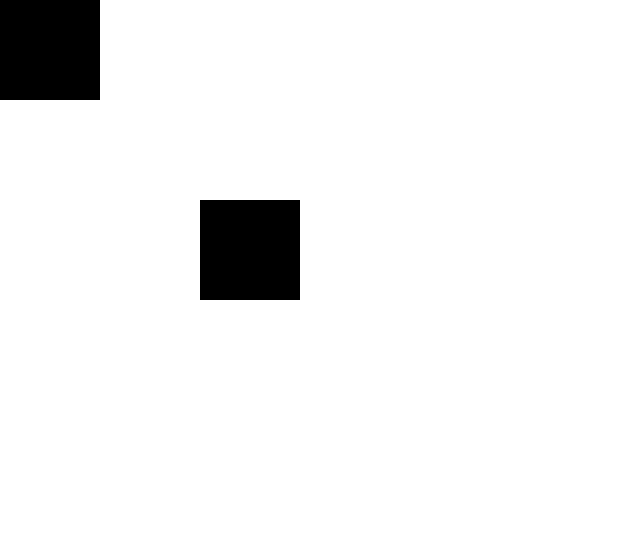
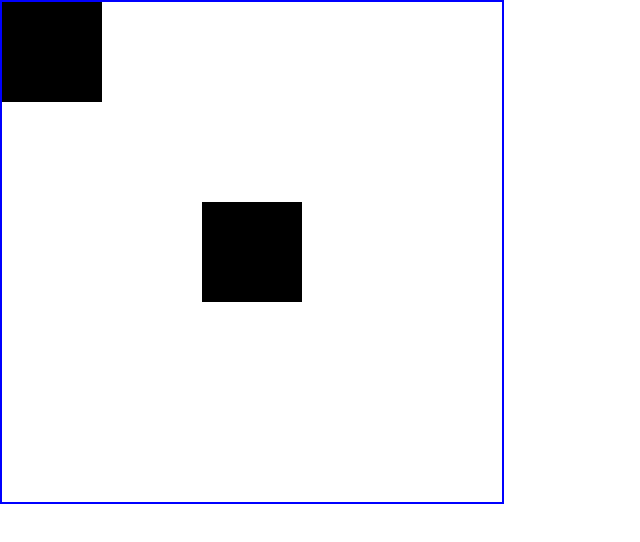
Before and after one commit to JaskaPaa/RistinollaRe, a React app: page / in a window 1280 px wide. Shown: the whole page, without its empty margins (0-640 px from the left). Built offline with nearby package versions, Linux system fonts and the light colour scheme.

Commit message:
Some updates

```diff
--- a/src/Game.js
+++ b/src/Game.js
@@ -21,12 +21,23 @@ class Game extends React.Component {
 
 class Board extends React.Component {
 
+
   componentDidMount() {
     this.updateCanvas();
   }
 
+  handleClick = (e) => {
+    e.preventDefault();
+    console.log('The link was clicked.');
+    const ctx = this.refs.board.getContext('2d');
+    ctx.fillStyle = 'rgb(255, 165, ' + Math.floor(Math.random() * 255) +')';
+    ctx.fillRect(e.clientX, e.clientY, 100, 100);
+
+  }
+
+
   updateCanvas() {
-    const ctx = this.refs.canvas.getContext('2d');
+    const ctx = this.refs.board.getContext('2d');
     ctx.fillRect(0,0, 100, 100);
     ctx.fillRect(200,200, 100, 100);
   }
@@ -34,7 +45,7 @@ class Board extends React.Component {
   render() {
     return(
       <div>
-      <canvas ref="canvas" width={640} height={425} />
+      <canvas ref="board" width={500} height={500} onClick={this.handleClick} />
       </div>
     )
   }
--- a/src/index.css
+++ b/src/index.css
@@ -3,3 +3,6 @@ body {
   padding: 0;
   font-family: sans-serif;
 }
+canvas {
+  border: 2px solid blue;
+}
```
Also changed, not shown: package.json (line endings or trailing spaces).
